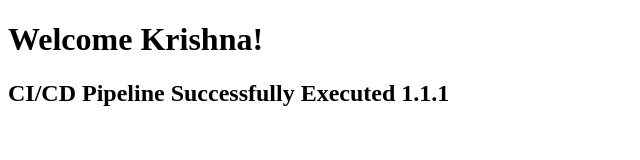
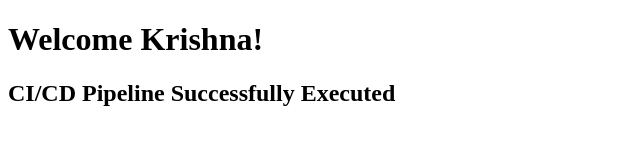
Before and after one commit to kriish2002/ADO-Pipeline, a plain HTML site: page index.html in a window 1280 px wide. Shown: the full height of the page, 0-640 px from the left. Drawn offline with Linux system fonts and the light colour scheme.

Commit message:
Update CI/CD execution message in index.html
Removed version number from CI/CD execution message.

```diff
--- a/index.html
+++ b/index.html
@@ -5,6 +5,6 @@
 </head>
 <body>
 <h1>Welcome Krishna!</h1>
-<h2>CI/CD Pipeline Successfully Executed 1.1.1</h2>
+<h2>CI/CD Pipeline Successfully Executed </h2>
 </body>
 </html>
```
